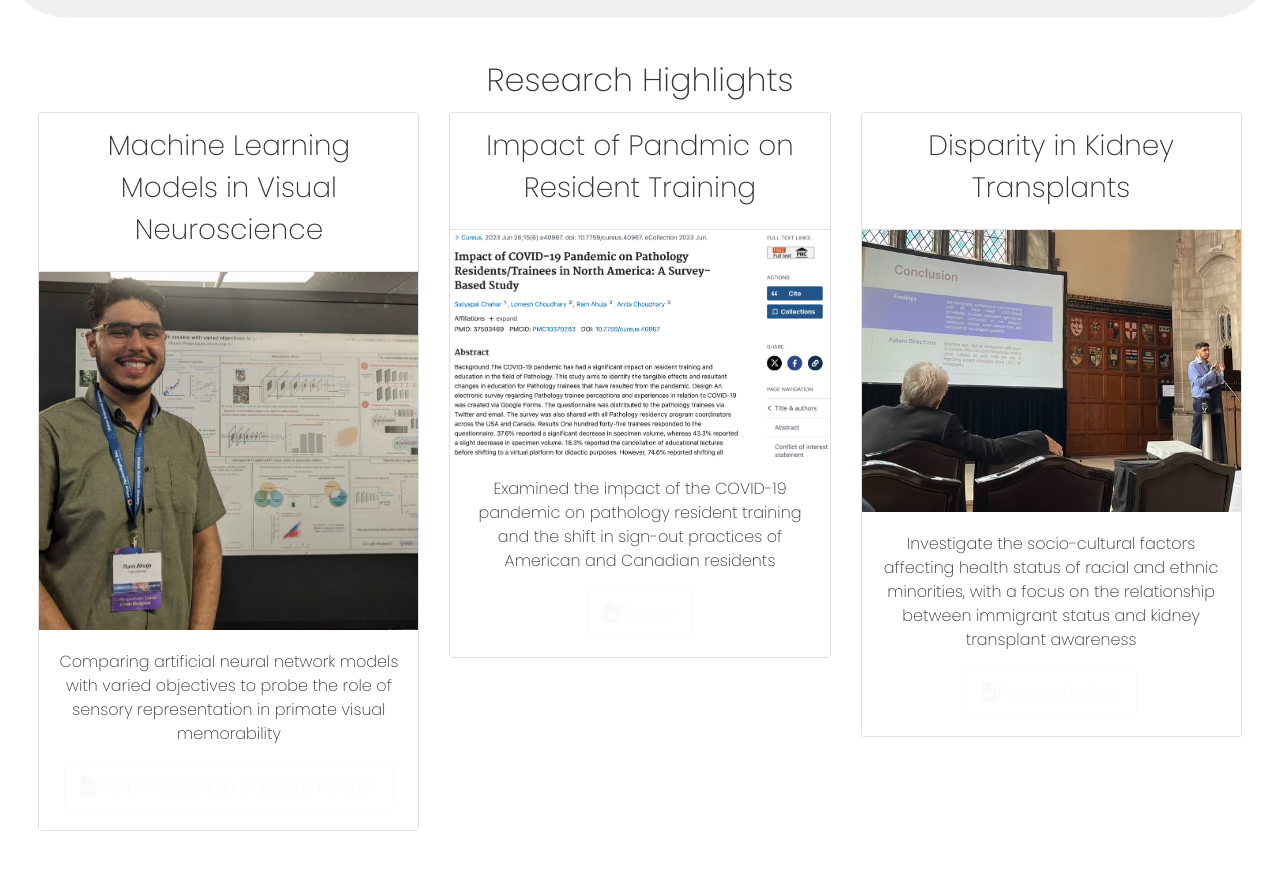
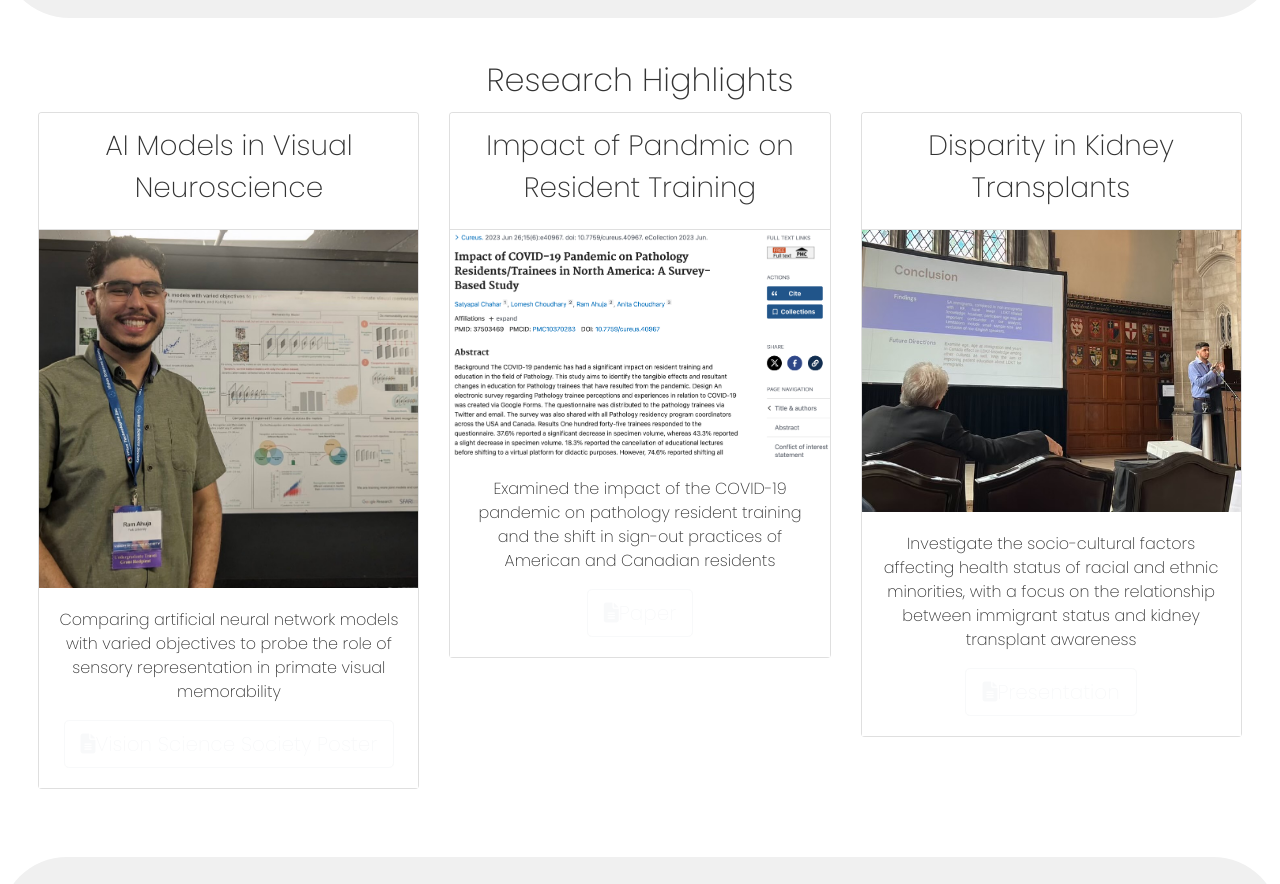
Before and after one commit to AhujaRam/RamAhujaWesbite.github.io, a plain HTML site: page index.html in a window 1280 px wide. Shown: the part 1460-2344 px from the top of the page. Drawn offline with nearby package versions, Linux system fonts and the light colour scheme.

Commit message:
spelling

```diff
--- a/index.html
+++ b/index.html
@@ -135,7 +135,7 @@
         <div class="pricing-column col-lg-4 col-md-6">
           <div class="card">
             <div class="card-header">
-              <h3>Machine Learning Models in Visual Neuroscience</h3>
+              <h3>AI Models in Visual Neuroscience</h3>
             </div>
             <img class= "project-image" src="images/RamVSS.jpeg" alt="VSS Image">
             <div class="card-body">
```
